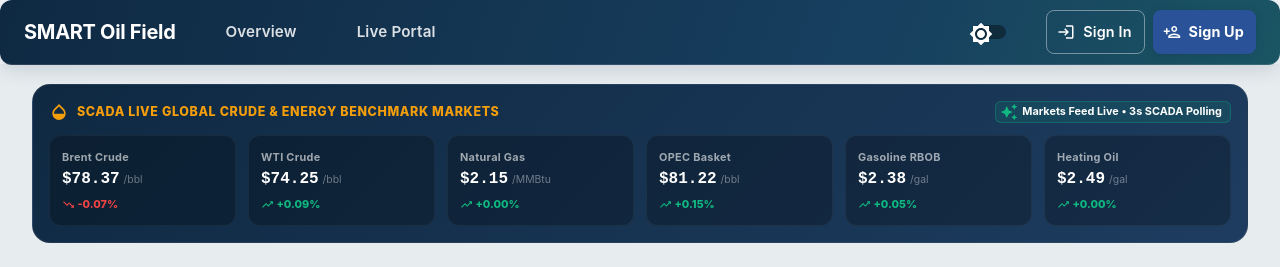
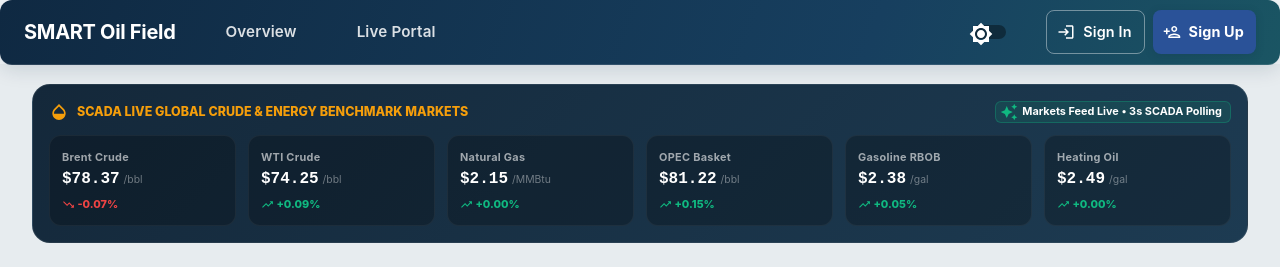
Before and after one commit to davelee001/SMART-Oil-Field, a React app in the folder src/frontend/: page / in a window 1280 px wide. Shown: the top 267 px of the page. Built offline with nearby package versions, Linux system fonts and the light colour scheme; no server answers.

Commit message:
style(home): refine market strip contrast

```diff
--- a/src/frontend/src/pages/Home.tsx
+++ b/src/frontend/src/pages/Home.tsx
@@ -289,8 +289,8 @@ const Home: React.FC = () => {
                     borderRadius: 3,
                     background: (theme) =>
                         theme.palette.mode === 'dark'
-                            ? 'linear-gradient(135deg, #0b1329 0%, #111a36 100%)'
-                            : 'linear-gradient(135deg, #0F2942 0%, #1d3c5f 100%)',
+                            ? 'linear-gradient(135deg, #080d18 0%, #0d1528 100%)'
+                            : 'linear-gradient(135deg, #14283a 0%, #1d3b52 100%)',
                     color: '#ffffff',
                     border: '1px solid rgba(255, 255, 255, 0.08)',
                 }}
@@ -298,7 +298,7 @@ const Home: React.FC = () => {
                 <Box sx={{ display: 'flex', alignItems: 'center', justifyContent: 'space-between', mb: 1.5, flexWrap: 'wrap', gap: 1 }}>
                     <Box sx={{ display: 'flex', alignItems: 'center', gap: 1 }}>
                         <OilIcon sx={{ color: '#f59e0b', fontSize: 20 }} />
-                        <Typography variant="subtitle2" fontWeight={850} sx={{ letterSpacing: '0.05em', textTransform: 'uppercase', fontSize: '0.78rem', color: '#f59e0b' }}>
+                        <Typography variant="subtitle2" fontWeight={850} sx={{ textTransform: 'uppercase', fontSize: '0.78rem', color: '#f59e0b', overflowWrap: 'anywhere' }}>
                             SCADA Live Global Crude & Energy Benchmark Markets
                         </Typography>
                     </Box>
```
